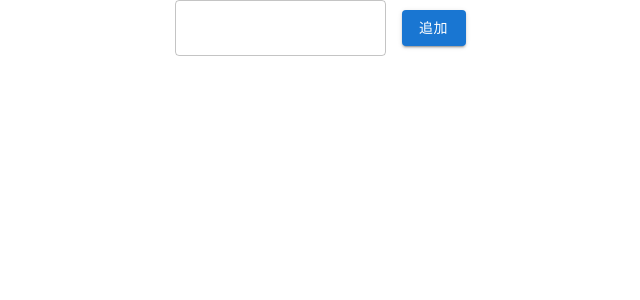
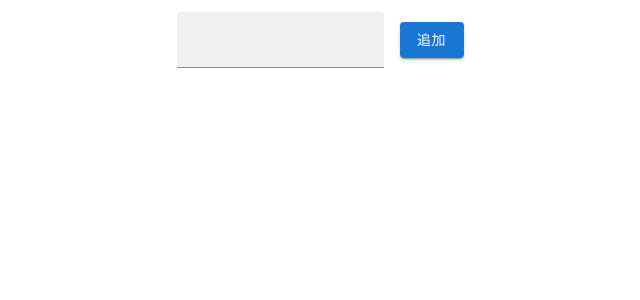
Before and after one commit to hi-sasaki-mediba/FESG_01, a React (Create React App) app: page / in a window 1280 px wide. Shown: the top 300 px of the page, without its empty margins (320-960 px from the left). Built offline with nearby package versions, Linux system fonts and the light colour scheme.

Commit message:
コンポーネントをテーマの切り替えに対応させた

```diff
--- a/src/App.tsx
+++ b/src/App.tsx
@@ -1,7 +1,7 @@
 import './App.css';
-import { Button, Stack, TextField } from '@mui/material';
+import { Box, Button, Slide, Snackbar, Stack, TextField, useTheme } from '@mui/material';
 import { List } from './component/List';
-import { ChangeEventHandler, useCallback } from 'react';
+import { ChangeEventHandler, useCallback, useState } from 'react';
 import { useDispatch, useSelector } from 'react-redux';
 import { insertTodo, onChangeInputField } from './slice/todoSlice';
 import { RootState } from './store/store';
@@ -16,6 +16,7 @@ function App() {
   const addTodo = useCallback(() => {
     dispatch(insertTodo());
   }, [dispatch]);
+  const theme = useTheme();
 
   const onChange: ChangeEventHandler<HTMLTextAreaElement | HTMLInputElement> = useCallback(
     (event) => {
@@ -24,16 +25,22 @@ function App() {
     },
     [dispatch, setValue]
   );
+  const [toastOpen, setToastOpen] = useState(false);
 
   const onSubmit = () => {
     addTodo();
   };
+  const onError = () => {
+    setToastOpen(true);
+  };
 
   return (
-    <div className="App">
-      <form onSubmit={handleSubmit(onSubmit, () => alert('ちゃんと入力してください!!!'))}>
+    <Box bgcolor={theme.palette.background.default} sx={{ height: '100vh', padding: '12px' }}>
+      {/* <Box> */}
+      <form onSubmit={handleSubmit(onSubmit, onError)}>
         <Stack direction="row" justifyContent="center" alignItems="center" spacing={2}>
           <TextField
+            variant="filled"
             value={inputFieldValue}
             {...register('title', {
               required: true,
@@ -46,7 +53,15 @@ function App() {
         </Stack>
         <List todoItems={todoItems} />
       </form>
-    </div>
+      <Snackbar
+        open={toastOpen}
+        onClose={() => setToastOpen(false)}
+        autoHideDuration={1000}
+        message="ちゃんと入力してください！！！"
+        anchorOrigin={{ vertical: 'bottom', horizontal: 'right' }}
+        TransitionComponent={(props) => <Slide {...props} direction="up" />}
+      />
+    </Box>
   );
 }
 
--- a/src/component/List/ListItem/index.tsx
+++ b/src/component/List/ListItem/index.tsx
@@ -1,5 +1,13 @@
 import * as React from 'react';
-import { Button, Checkbox, ListItem as MuiListItem, ListItemButton, ListItemIcon, ListItemText } from '@mui/material';
+import {
+  Button,
+  Checkbox,
+  ListItem as MuiListItem,
+  ListItemButton,
+  ListItemIcon,
+  ListItemText,
+  useTheme,
+} from '@mui/material';
 import { useDispatch } from 'react-redux';
 import { useCallback } from 'react';
 import { removeTodo } from '../../../slice/todoSlice';
@@ -7,6 +15,7 @@ import { TodoItem } from '../../../App';
 
 const ListItem = ({ todoItem }: { todoItem: TodoItem }) => {
   const dispatch = useDispatch();
+  const theme = useTheme();
 
   const onRemoveTodo = useCallback(() => {
     dispatch(removeTodo(todoItem.id));
@@ -25,7 +34,7 @@ const ListItem = ({ todoItem }: { todoItem: TodoItem }) => {
         <ListItemIcon>
           <Checkbox edge="start" tabIndex={-1} disableRipple />
         </ListItemIcon>
-        <ListItemText primary={todoItem.value} />
+        <ListItemText primary={todoItem.value} sx={{ color: theme.palette.text.primary }} />
       </ListItemButton>
     </MuiListItem>
   );
```
